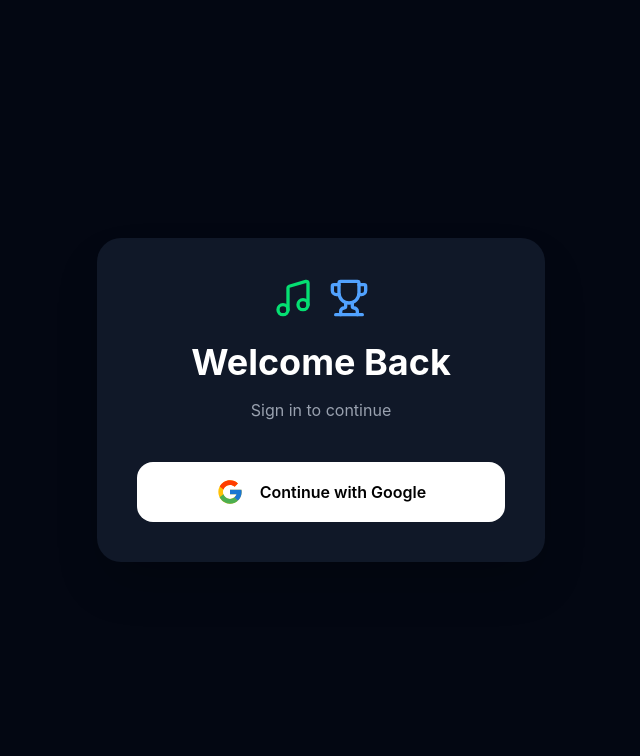
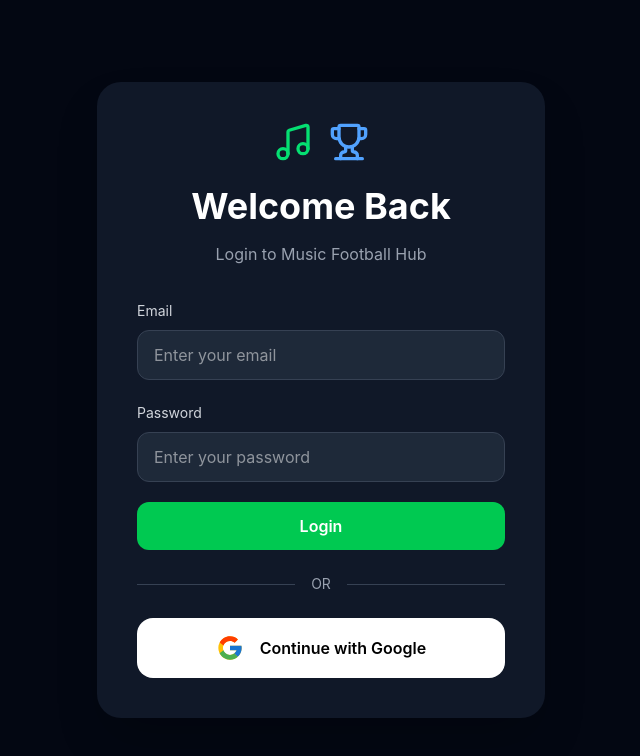
Before and after one commit to githua976-sys/Music-Football-Hub, a React (Vite) app: page /login in a window 1280 px wide. Shown: the top 756 px of the page, without its empty margins (319-959 px from the left). Built offline with nearby package versions, Linux system fonts and the light colour scheme; no server answers.

Commit message:
update LoginPage.jsx

```diff
--- a/src/Pages/LoginPage.jsx
+++ b/src/Pages/LoginPage.jsx
@@ -9,11 +9,12 @@
   const { googleSignIn } = useAuth();
 
   return (
+
     <div className="min-h-screen bg-gray-950 flex items-center justify-center p-6">
 
       <div className="w-full max-w-md bg-gray-900 rounded-3xl p-10 shadow-2xl">
 
-        {/* Icons */}
+        {/* Logo */}
         <div className="flex items-center justify-center gap-4">
 
           <Music
@@ -39,16 +40,80 @@
 
           <p className="text-gray-400 mt-4">
 
-            Sign in to continue
+            Login to Music Football Hub
 
           </p>
+
+        </div>
+
+        {/* Form */}
+        <form className="mt-8 space-y-5">
+
+          {/* Email */}
+          <div>
+
+            <label className="text-sm text-gray-300">
+
+              Email
+
+            </label>
+
+            <input
+              type="email"
+              placeholder="Enter your email"
+              className="w-full mt-2 bg-gray-800 border border-gray-700 rounded-xl px-4 py-3 text-white outline-none focus:border-green-500"
+            />
+
+          </div>
+
+          {/* Password */}
+          <div>
+
+            <label className="text-sm text-gray-300">
+
+              Password
+
+            </label>
+
+            <input
+              type="password"
+              placeholder="Enter your password"
+              className="w-full mt-2 bg-gray-800 border border-gray-700 rounded-xl px-4 py-3 text-white outline-none focus:border-green-500"
+            />
+
+          </div>
+
+          {/* Login Button */}
+          <button
+            type="submit"
+            className="w-full bg-green-500 hover:bg-green-600 transition py-3 rounded-xl text-white font-semibold"
+          >
+
+            Login
+
+          </button>
+
+        </form>
+
+        {/* Divider */}
+        <div className="flex items-center gap-4 my-6">
+
+          <div className="flex-1 h-[1px] bg-gray-700"></div>
+
+          <span className="text-gray-400 text-sm">
+
+            OR
+
+          </span>
+
+          <div className="flex-1 h-[1px] bg-gray-700"></div>
 
         </div>
 
         {/* Google Button */}
         <button
           onClick={googleSignIn}
-          className="w-full mt-10 bg-white text-black py-4 rounded-2xl flex items-center justify-center gap-4 font-semibold hover:scale-105 transition-all duration-300"
+          className="w-full bg-white text-black py-4 rounded-2xl flex items-center justify-center gap-4 font-semibold hover:scale-105 transition-all duration-300"
         >
 
           <FcGoogle size={28} />
@@ -60,6 +125,7 @@
       </div>
 
     </div>
+
   );
 };
 
```
